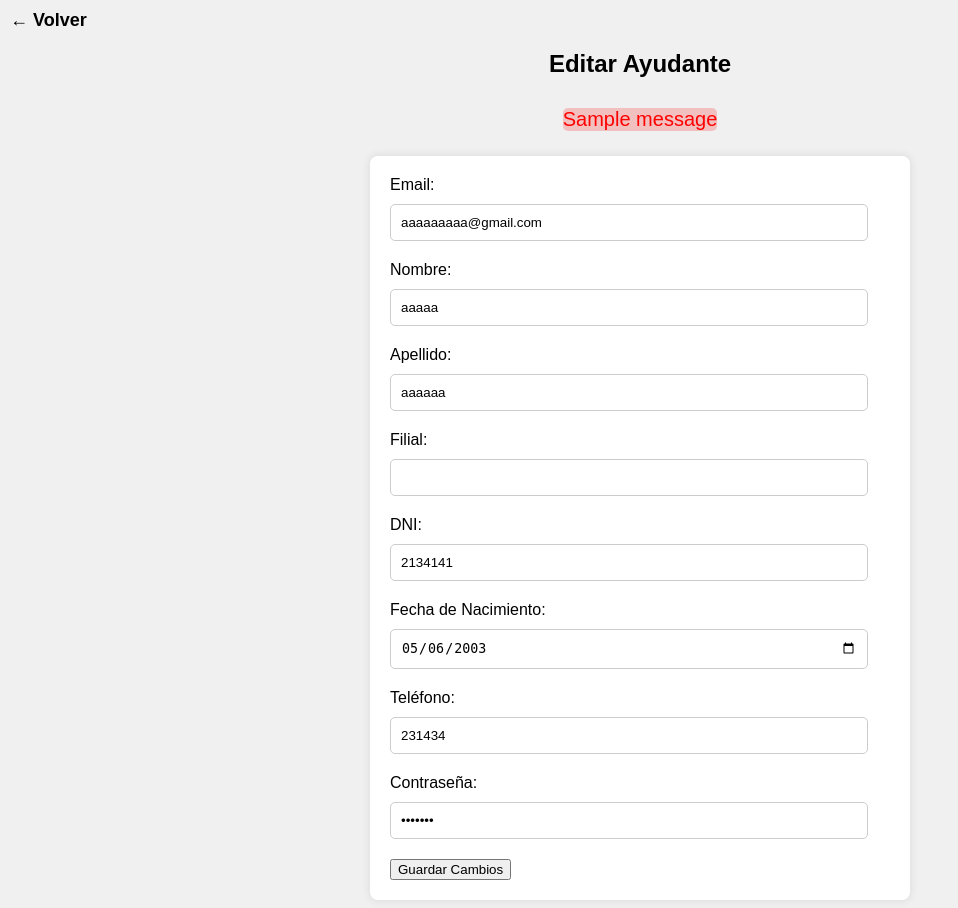
After one commit to IrinaLamboglia/Caritas_project, a Django app: page /editar_perfil/18/ in a window 1280 px wide. The commit adds this page. Shown: the whole page, without its empty margins (0-958 px from the left). Run offline with Django 4.2, Linux system fonts and the light colour scheme; data comes from the database, SQL or seed files in the repository; both versions use the stored data as it was after the commit; tables that the repository leaves empty hold one stand-in row (values such as "Sample post"); one stand-in notice (Sample message) is shown.

Commit message:
ultimos_cambios

```diff
--- /dev/null
+++ b/login/core/templates/admin/editar_ayudante.html
@@ -0,0 +1,87 @@
+{% load static %} <!-- Agrega esta línea al principio para cargar las etiquetas de archivos estáticos -->
+
+<!DOCTYPE html>
+<html lang="es">
+<head>
+    <meta charset="UTF-8">
+    <meta name="viewport" content="width=device-width, initial-scale=1.0">
+    <title>Editar Ayudante</title>
+    <link rel="stylesheet" type="text/css" href="{% static 'css/registro-estilos.css' %}">
+    <style>
+        .contenedor{
+            margin-bottom: 2%;
+            position: relative;
+            width: 100%; /* Ajusta el ancho según sea necesario */
+            height: 10%; /* Establece la altura al 100% del viewport */
+            background-color: #f0f0f0;
+            text-align: center;
+        }
+        .cartel {
+            text-align: center;
+            max-width: 500px;
+            padding: 0;
+            margin: 0;
+            background-color: rgba(255, 0, 0, 0.2); /* Fondo semitransparente para los mensajes */
+            font-size: 20px;
+            color: red;
+            display: inline-block; /* Hace que el contenedor se ajuste automáticamente a su contenido */
+            border-radius: 5px; /* Añade esquinas redondeadas al contenedor */
+        }
+        #volver {
+             position: fixed; /* Cambiamos a fixed para que permanezca en la misma posición al hacer scroll */
+             top: 10px;
+             left: 10px;
+             background-color: transparent;
+             border: none;
+             color: black;
+             font-size: 18px;
+             font-weight: bold;
+             cursor: pointer;
+         }
+    </style>
+    <link rel="icon" type="image/png" href="{% static 'imagenes/logoCaritas.jpg' %}">
+
+</head>
+<body>
+    <h2>Editar Ayudante</h2>
+     <!-- Botón Volver -->
+     <a href="{% url 'home' %}" id="volver" style="text-decoration: none; color: black;">
+        &larr; Volver
+    </a>
+    {% if messages %}
+        <div class="contenedor">
+        {% for message in messages %}
+            <div class="cartel">{{ message }}</div>
+        {% endfor %}
+        </div>
+    {% endif %}
+    <form method="post" action="{%url 'editar_ayudante' ayudante.id%}">
+        {% csrf_token %}
+        <label for="nuevo_email">Email:</label>
+        <input type="email" id="nuevo_email" name="nuevo_email" value="{{ ayudante.email}}" required>
+
+        <label for="nuevo_nombre">Nombre:</label>
+        <input type="text" id="nuevo_nombre" name="nuevo_nombre" value="{{ayudante.nombre }}" required>
+
+        <label for="nuevo_apellido">Apellido:</label>
+        <input type="text" id="nuevo_apellido" name="nuevo_apellido" value="{{ ayudante.apellido }}" required>
+
+        <label for="nueva_filial">Filial:</label>
+        <input type="text" id="nueva_filial" name="nueva_filial" value="{{ ayudante.filial }}" required>
+
+        <label for="nuevo_dni">DNI:</label>
+        <input type="text" id="nuevo_dni" name="nuevo_dni" value="{{ ayudante.dni }}" required>
+
+        <label for="nueva_fecha_nacimiento">Fecha de Nacimiento:</label>
+        <input type="date" id="nueva_fecha_nacimiento" name="nueva_fecha_nacimiento" value="{{ ayudante.fecha_nacimiento|date:'Y-m-d' }}" required>
+
+        <label for="nuevo_telefono">Teléfono:</label>
+        <input type="text" id="nuevo_telefono" name="nuevo_telefono" value="{{ ayudante.telefono }}" required>
+
+        <label for="nueva_contrasena">Contraseña:</label>
+        <input type="password" id="nueva_contrasena" name="nueva_contrasena" value="{{ ayudante.contraseña }}"required>
+
+        <button type="submit">Guardar Cambios</button>
+    </form>
+</body>
+</html>
--- a/login/core/templates/core/bajaAyudante/bajaAyudante.html
+++ b/login/core/templates/core/bajaAyudante/bajaAyudante.html
@@ -35,7 +35,7 @@
 
                 </form>
                 </div>
-                <form method="GET" action="{% url 'home'  %}">
+                <form method="GET" action="{% url 'editar_ayudante' elementos.id %}">
                 <button type="submit">Editar perfil</button>
                 </form>
                 <div id="confirmacionModal" class="confirmacion-modal" style="display: none;">
--- a/login/core/templates/core/base.html
+++ b/login/core/templates/core/base.html
@@ -45,11 +45,15 @@
                  <li><a href={% url 'listadoBloqueados' %}>Ver bloqueados</a></li>
                  <li><a href={% url 'mostarCategoria' %}>Bajar categorias</a></li>
                  <li><a href={% url 'registro' %}>Alta Ayudante</a></li>
+                 <li><a href={% url 'mis_publicaciones' %}>Eliminar Publicaciones</a></li>
+
              {% else %}
                  {% if user.tipo == "ayudante" %}
                       <li><a href="{% url 'agregar_categoria' %}">Agregar categoría</a></li>
                      <li><a href={% url 'mostarCategoria' %}>Bajar categorias</a></li>
-                 {% else %}
+                     <li><a href={% url 'mostrar_validacion' %}>Validar</a></li>
+
+                     {% else %}
                       <li><a href={% url 'mis_publicaciones' %}>Mis Publicaciones</a></li>
                  {% endif %}
              {% endif %}
--- a/login/core/templates/core/crearPublicacion/mis_publicaciones.html
+++ b/login/core/templates/core/crearPublicacion/mis_publicaciones.html
@@ -6,7 +6,7 @@
 
 
 {% block content %}
-<h2> Mis Publicaciones</h2>
+<h2> Las Publicaciones</h2>
   {% if publicaciones %}
     <table class="table">
     <thead>
@@ -32,7 +32,7 @@
             {% if publicacion.imagen %}
               <td scope="row"><img src="{{ publicacion.imagen.url }}" style="height: 50px; width: 50px;" alt="...">
             {% else %}
-          <td scope="row" ><img src="" style="height: 50px; width: 50px;" alt="no imagen"></td>
+              <td scope="row" ><img src="" style="height: 50px; width: 50px;" alt="no registro una imagen"></td>
             {% endif %}
             <td>
             <!-- Botón de eliminar con ícono de Bootstrap -->
--- a/login/core/templates/core/products.html
+++ b/login/core/templates/core/products.html
@@ -39,7 +39,11 @@
                     {% for publicacion in publicaciones %}
                         <div class="col">
                             <div class="card shadow-sm">
-                                <img src="{{ publicacion.imagen.url }}" class="card-img-top" alt="{{ publicacion.titulo }}">
+                                {% if publicacion.imagen %}
+                                    <img src="{{ publicacion.imagen.url }}" class="card-img-top" alt="{{ publicacion.titulo }}">
+                                {% else %}
+                                    <img src="{% static 'placeholder_image.jpg' %}" class="card-img-top" alt="Imagen no disponible">
+                                {% endif %}
                                 <div class="card-body">
                                     <h5 class="card-title">{{ publicacion.titulo }}</h5>
                                     <p class="card-text">{{ publicacion.descripcion }}</p>
--- a/login/core/urls.py
+++ b/login/core/urls.py
@@ -18,9 +18,10 @@ from .views import home,products
 from log_out.views import exit
 #importo funcion exit
 from . import views
-from editarPerfil.views import editar_perfil
+from editarPerfil.views import editar_ayudante
 from agregarCategoria.views import agregar_categoria, mostrar_categorias
 from bajaCategoria.views import bajar_categoria
+from listarprod.views import mostrar_validacion,aceptar_publicacion,rechazar_publicacion,bloquear_usuario
 
 urlpatterns = [
     path('', home, name='home'),
@@ -38,7 +39,7 @@ urlpatterns = [
 
     path('eliminarAyudante/<str:email>/', views.eliminarAyudante, name='eliminarAyudante'),
     # URL para la edición de perfil del ayudante
-    path('editar_perfil/', editar_perfil, name='editar_perfil'),
+    path('editar_perfil/<int:id>/', editar_ayudante, name='editar_ayudante'),
 
     path('listado/bloqueadosListado/',views.listadoBloqueado, name='listadoBloqueados'),
 
@@ -57,4 +58,9 @@ urlpatterns = [
     path('mis_publicaciones/', views.mis_publicaciones, name='mis_publicaciones'),
     #ESTO ES NUEVO
     path('eliminar_publicacion/<int:publicacion_id>/', views.eliminar_publicacion, name='eliminar_publicacion'),
+    path('mostrarValidacion/', mostrar_validacion, name='mostrar_validacion'),
+    path('aceptarPublicacion/<int:id>/', aceptar_publicacion, name='aceptar_publicacion'),
+    path('rechazarPublicacion/<int:id>/', rechazar_publicacion, name='rechazar_publicacion'),
+    path('bloquearUsuario/<int:id>/', bloquear_usuario, name='bloquear_usuario'),
+
 ]
--- a/login/editarPerfil/views.py
+++ b/login/editarPerfil/views.py
@@ -1,11 +1,46 @@
 from django.shortcuts import render, redirect
 from core.models import Usuario
 
-def editar_perfil(request, correo):
-    usuario = Usuario.objects.get(email=correo)
+from django.shortcuts import render, redirect
+from core.models import Usuario
+from django.contrib import messages
+
+def editar_ayudante(request, id):
+
+    ayudante = Usuario.objects.get(id=id)
+
+
     if request.method == 'POST':
-        # Procesar la edición del perfil
-        # Redirigir a la página de perfil actualizado
-        pass
-    else:
-        return render(request, 'editar_perfil.html', {'usuario': usuario})
+        nuevo_email = request.POST.get('nuevo_email')
+        nuevo_nombre = request.POST.get('nuevo_nombre')
+        nuevo_apellido = request.POST.get('nuevo_apellido')
+        nueva_filial = request.POST.get('nueva_filial')
+        nuevo_dni = request.POST.get('nuevo_dni')
+        nueva_fecha_nacimiento = request.POST.get('nueva_fecha_nacimiento')
+        nuevo_telefono = request.POST.get('nuevo_telefono')
+        nueva_contrasena = request.POST.get('nueva_contrasena')
+
+        # Verificar si el nuevo correo electrónico corresponde a un usuario ya registrado
+        if Usuario.objects.exclude(id=id).filter(email=nuevo_email).exists():
+            messages.error(request, 'El correo electrónico ya corresponde a un usuario registrado.')
+            return redirect('admin/editar_ayudante.html',id=id)
+        else:
+            #verifico que la contraseña tenga al menos 6 digitos
+            if nueva_contrasena and nueva_contrasena != ayudante.contraseña and len(nueva_contrasena) < 6:
+                messages.error(request, 'La contraseña debe tener al menos 6 caracteres.')
+                return redirect('admin/editar_ayudante.html', id=id)
+            else:
+                # Actualizar la información del ayudante
+                ayudante.email = nuevo_email
+                ayudante.nombre = nuevo_nombre
+                ayudante.apellido = nuevo_apellido
+                ayudante.filial = nueva_filial
+                ayudante.dni = nuevo_dni
+                ayudante.fecha_nacimiento = nueva_fecha_nacimiento
+                ayudante.telefono = nuevo_telefono
+                ayudante.contraseña = nueva_contrasena
+                ayudante.save()
+                messages.success(request, 'La información del ayudante se actualizó correctamente.')
+                return redirect('home')
+
+    return render(request, 'admin/editar_ayudante.html', {'ayudante': ayudante})
```
Also changed, not shown: login/core/templates/validacion/mostrar_validacion.html (added, +47 -0 lines), login/core/views.py (+5 -2 lines), login/listarprod/views.py (added, +26 -0 lines), login/db.sqlite3. Lines whose indentation alone changed are shown as unchanged.
